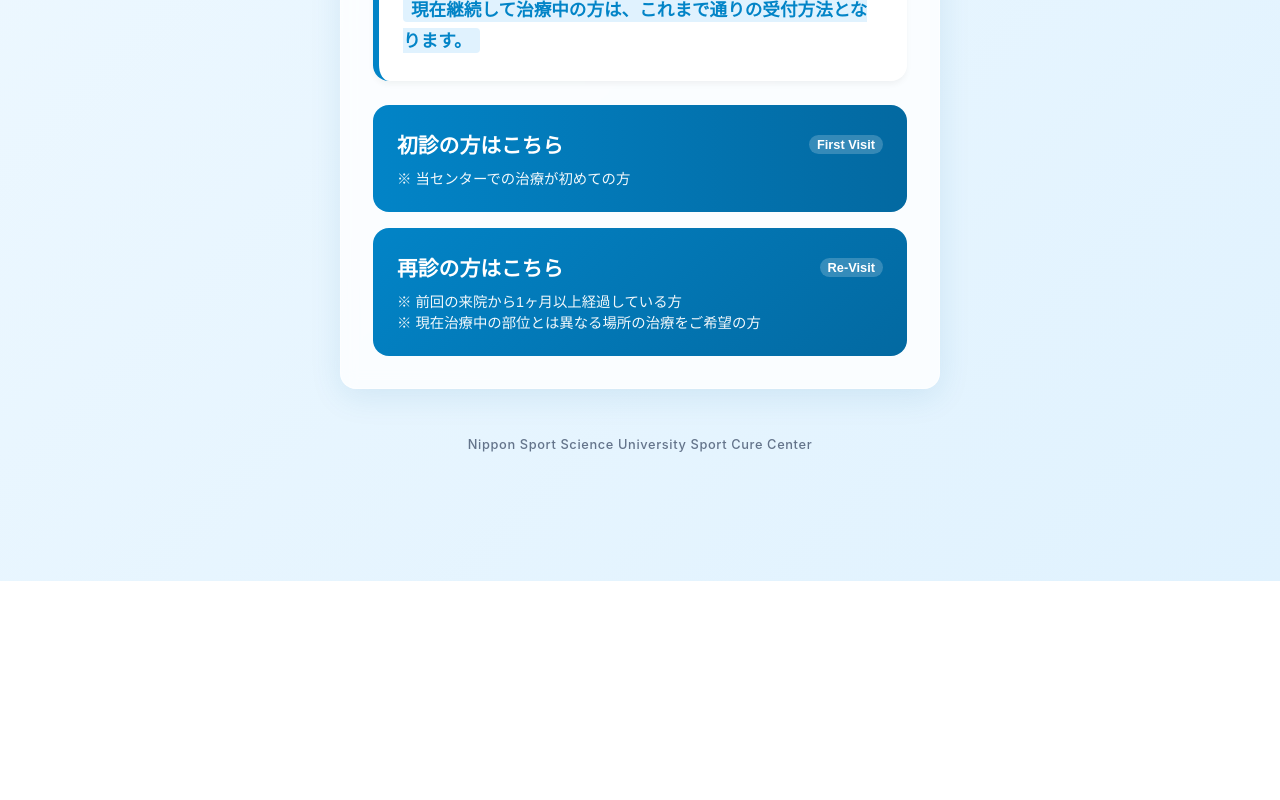
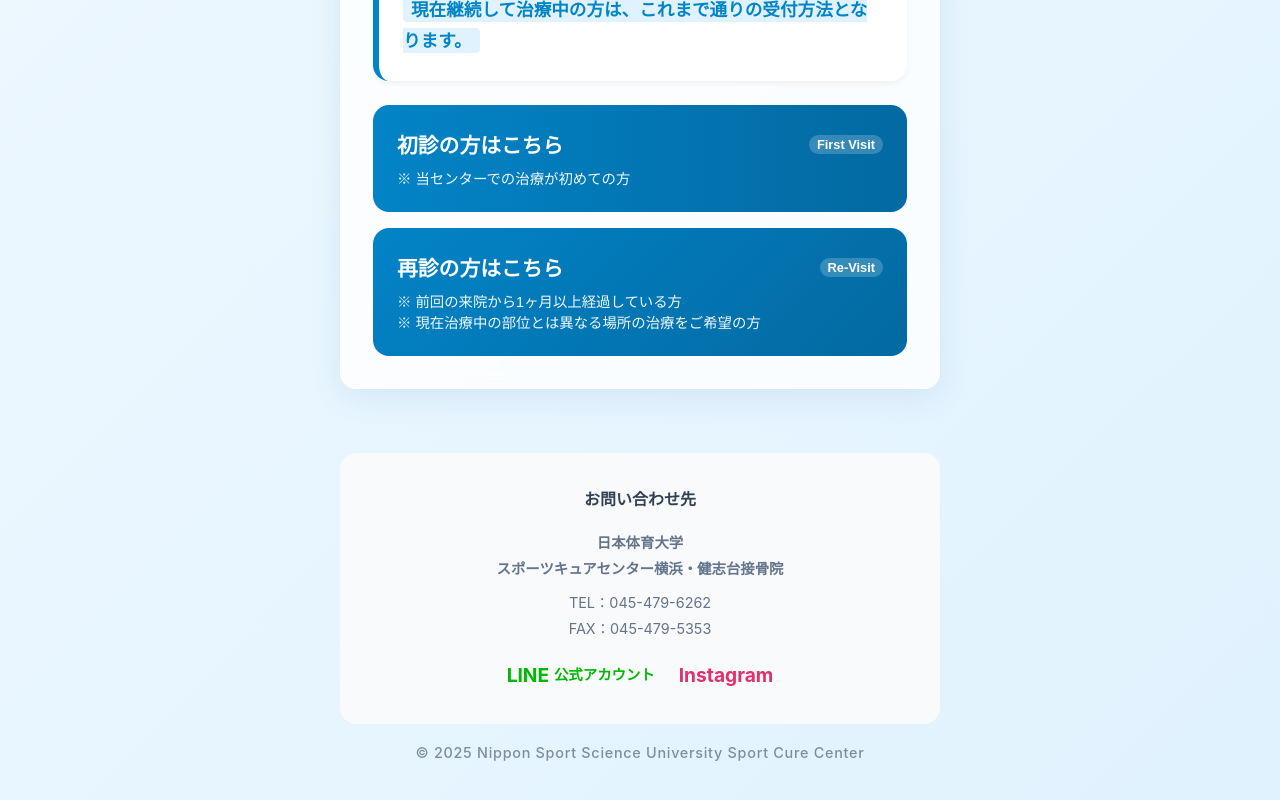
Before and after one commit to nssukenkyu-prog/scc-reservation, a React (Vite) app: page / in a window 1280 px wide. Shown: the part 641-1441 px from the top of the page. Before the commit the page ends 1222 px from the top, so only its background shows below. Built offline with nearby package versions, Linux system fonts and the light colour scheme.

Commit message:
Fix: Build errors, Vite downgrade, Email/UI completion

```diff
--- a/package.json
+++ b/package.json
@@ -20,14 +20,14 @@
     "@types/node": "^24.10.1",
     "@types/react": "^19.2.5",
     "@types/react-dom": "^19.2.3",
-    "@vitejs/plugin-react": "^5.1.1",
+    "@vitejs/plugin-react": "^4.7.0",
     "eslint": "^9.39.1",
     "eslint-plugin-react-hooks": "^7.0.1",
     "eslint-plugin-react-refresh": "^0.4.24",
     "globals": "^16.5.0",
     "typescript": "~5.9.3",
     "typescript-eslint": "^8.46.4",
-    "vite": "^7.2.4",
+    "vite": "^5.4.21",
     "wrangler": "^4.54.0"
   }
 }
--- a/src/App.tsx
+++ b/src/App.tsx
@@ -1,9 +1,11 @@
-import { useState, useEffect, FormEvent } from 'react'
+import { useState, useEffect, type FormEvent } from 'react'
 
 type VisitType = '初診' | '再診';
 interface Slot {
   slotId: string;
   startTime: string;
+  endTime: string;
+  date: string; // If backend returns it, otherwise optional or omit
   status: 'free' | 'booked';
 }
 
@@ -13,7 +15,7 @@
   const [selectedDate, setSelectedDate] = useState<string>(new Date().toISOString().split('T')[0]);
   const [slots, setSlots] = useState<Slot[]>([]);
   const [selectedSlot, setSelectedSlot] = useState<Slot | null>(null);
-  const [formData, setFormData] = useState({ name: '', phone: '' });
+  const [formData, setFormData] = useState({ name: '', phone: '', email: '' });
   const [loading, setLoading] = useState(false);
 
   // Check for admin flag
@@ -47,18 +49,19 @@
   }, [view, selectedDate]);
 
   const handleSubmit = async (e: FormEvent) => {
+    e.preventDefault();
     setLoading(true);
     try {
       const res = await fetch('/api/bookings', {
         method: 'POST',
         headers: { 'Content-Type': 'application/json' },
         body: JSON.stringify({
-          ...formData,
+          ...formData, // includes name, phone, email
           visitType,
           date: selectedDate,
           slotId: selectedSlot?.slotId,
           startTime: selectedSlot?.startTime,
-          endTime: '12:00' // mock
+          endTime: selectedSlot?.endTime || '12:00'
         })
       });
       if (res.ok) {
@@ -223,6 +226,13 @@
                     value={formData.phone}
                     onChange={e => setFormData({ ...formData, phone: e.target.value })}
                   />
+                  <input
+                    type="email"
+                    placeholder="メールアドレス (予約完了メールをお送りします)"
+                    style={{ padding: '1rem', borderRadius: '8px', border: '1px solid #cbd5e1', fontSize: '1rem' }}
+                    value={formData.email}
+                    onChange={e => setFormData({ ...formData, email: e.target.value })}
+                  />
                   <button className="btn-primary" style={{ width: '100%', marginTop: '1rem' }} onClick={handleSubmit}>予約を確定する</button>
                 </div>
               </div>
@@ -235,7 +245,7 @@
             <div style={{ fontSize: '4rem', marginBottom: '1rem' }}>✅</div>
             <h2 style={{ color: 'var(--color-primary)' }}>予約が完了しました</h2>
             <p>ご入力いただいた内容で予約を承りました。<br />当日はお気をつけてお越しください。</p>
-            <button className="btn-primary" onClick={() => { setView('lp'); setSelectedSlot(null); setFormData({ name: '', phone: '' }); }}>TOPへ戻る</button>
+            <button className="btn-primary" onClick={() => { setView('lp'); setSelectedSlot(null); setFormData({ name: '', phone: '', email: '' }); }}>TOPへ戻る</button>
           </div>
         )}
 
@@ -287,9 +297,25 @@
         )}
       </main>
 
-      <footer style={{ textAlign: 'center', marginTop: '3rem', color: '#64748b', fontSize: '0.8rem', paddingBottom: '1rem' }}>
-        <p style={{ letterSpacing: '0.05em', fontWeight: '500' }}>
-          Nippon Sport Science University Sport Cure Center
+      <footer style={{ marginTop: '4rem', textAlign: 'center', color: '#64748b', fontSize: '0.9rem', lineHeight: '1.8' }}>
+        <div style={{ background: '#f8fafc', padding: '2rem', borderRadius: '16px', marginBottom: '1rem' }}>
+          <h4 style={{ margin: '0 0 1rem 0', color: '#334155', fontSize: '1rem' }}>お問い合わせ先</h4>
+          <p style={{ margin: 0, fontWeight: 'bold' }}>日本体育大学<br />スポーツキュアセンター横浜・健志台接骨院</p>
+          <p style={{ margin: '0.5rem 0' }}>
+            TEL：<a href="tel:0454796262" style={{ color: 'inherit', textDecoration: 'none' }}>045-479-6262</a><br />
+            FAX：045-479-5353
+          </p>
+          <div style={{ display: 'flex', justifyContent: 'center', gap: '1.5rem', marginTop: '1rem' }}>
+            <a href="https://page.line.me/187qiivk?oat_content=url&openQrModal=true" target="_blank" rel="noreferrer" style={{ color: '#00b900', fontWeight: 'bold', textDecoration: 'none', display: 'flex', alignItems: 'center', gap: '0.3rem' }}>
+              <span style={{ fontSize: '1.2rem' }}>LINE</span> 公式アカウント
+            </a>
+            <a href="https://www.instagram.com/nssu_sport_cure_center/?igshid=YTQwZjQ0NmI0OA%3D%3D&utm_source=qr" target="_blank" rel="noreferrer" style={{ color: '#E1306C', fontWeight: 'bold', textDecoration: 'none', display: 'flex', alignItems: 'center', gap: '0.3rem' }}>
+              <span style={{ fontSize: '1.2rem' }}>Instagram</span>
+            </a>
+          </div>
+        </div>
+        <p style={{ letterSpacing: '0.05em', fontWeight: '500', opacity: 0.8 }}>
+          &copy; 2025 Nippon Sport Science University Sport Cure Center
         </p>
       </footer>
     </div>
```
Also changed, not shown: 1 other file (tests, documents, lock files or other folders).
